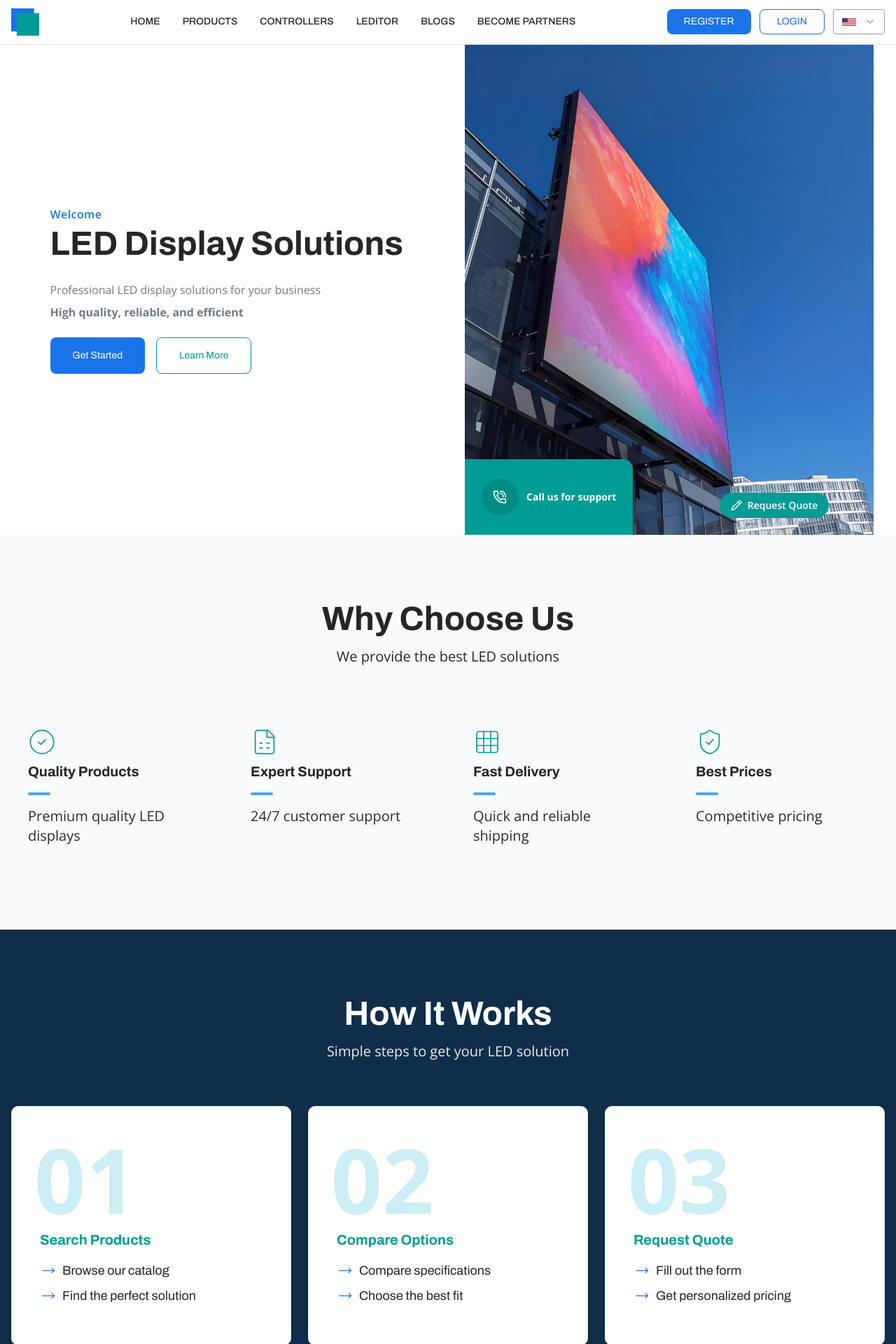
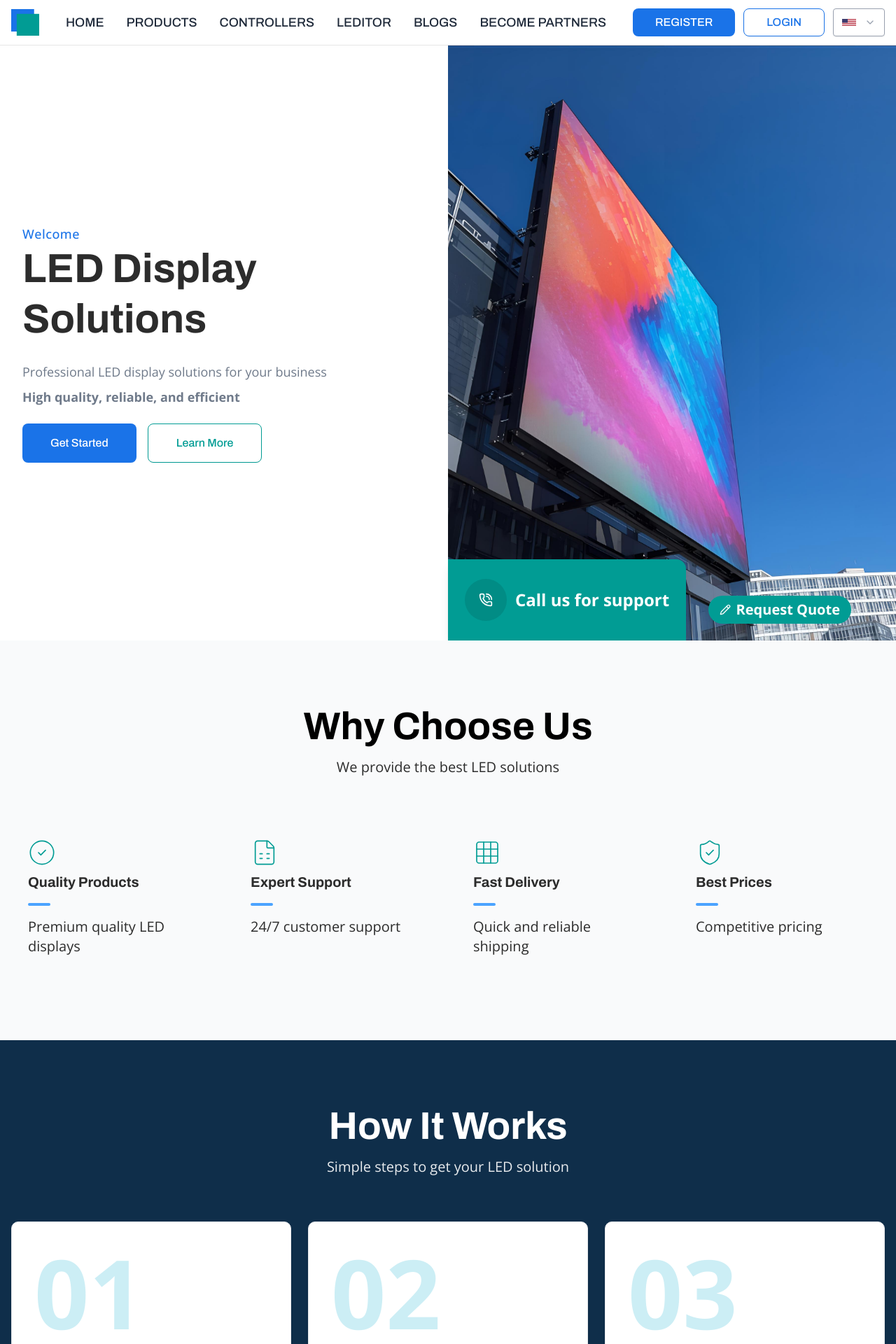
Before and after one commit to Momin-001/quotation-platform, a Next.js app: page / in a window 1280 px wide. Shown: the top 1920 px of the page at 70% size. Built offline with nearby package versions, Linux system fonts and the light colour scheme; no server answers; the database is empty.

Commit message:
Homepage fixes

```diff
--- a/app/globals.css
+++ b/app/globals.css
@@ -51,7 +51,7 @@
 :root {
   --radius: 0.625rem;
   --background: oklch(1 0 0);
-  --foreground: oklch(0.27 0 0);
+  --foreground: #2C2C2C;
   --card: oklch(1 0 0);
   --card-foreground: oklch(0.145 0 0);
   --popover: oklch(1 0 0);
--- a/components/guest/FAQSection.jsx
+++ b/components/guest/FAQSection.jsx
@@ -64,10 +64,10 @@ export default function FAQSection({ homepageData, faqsData = null, showAll = fa
                 <div className="grid grid-cols-1 lg:grid-cols-2 gap-12 lg:gap-16 items-center">
                     {/* Left Section - Heading */}
                     <div className="space-y-4">
-                        <p className="text-3xl md:text-4xl lg:text-5xl font-bold mb-4 font-archivo">
+                        <p className="text-4xl md:text-5xl lg:text-[55px] text-black font-bold mb-4 font-archivo">
                             {getText("faqTitle")}
                         </p>
-                        <h2 className="text-lg md:text-xl max-w-3xl mx-auto font-open-sans">
+                        <h2 className="text-lg md:text-xl max-w-3xl mx-auto font-normal font-open-sans">
                             {getText("faqSubtitle")}
                         </h2>
                     </div>
@@ -104,7 +104,7 @@ export default function FAQSection({ homepageData, faqsData = null, showAll = fa
                                                 <AccordionTrigger
                                                     className="w-full flex items-center justify-between p-6 text-left hover:bg-gray-50 transition-colors [&>svg]:hidden"
                                                 >
-                                                    <h3 className={`text-lg font-open-sans pr-4 ${isOpen ? "font-semibold" : ""}`}>
+                                                    <h3 className={`text-[21px] font-open-sans pr-4 ${isOpen ? "font-semibold" : "font-normal"}`}>
                                                         {faq.title}
                                                     </h3>
                                                     <div
@@ -122,7 +122,7 @@ export default function FAQSection({ homepageData, faqsData = null, showAll = fa
                                                     </div>
                                                 </AccordionTrigger>
                                                 <AccordionContent className="p-6 pt-0">
-                                                    <p className="text-gray-700 leading-relaxed font-open-sans">
+                                                    <p className="leading-relaxed font-open-sans font-normal text-[19px]">
                                                         {faq.description}
                                                     </p>
                                                 </AccordionContent>
--- a/components/guest/HeroSection.jsx
+++ b/components/guest/HeroSection.jsx
@@ -17,59 +17,45 @@ export default function HeroSection({ homepageData }) {
     };
 
 return (
-        <section className="relative w-full flex items-center justify-center max-w-[1500px] mx-auto">
-            <div>
-                <div className="grid grid-cols-1 lg:grid-cols-2 gap-8 lg:gap-12 items-center">
-                    {/* Left Section - Content */}
-                    <div className="space-y-6 z-10 p-10">
+    <section className="relative w-full overflow-hidden">
+        <div className="flex flex-col lg:flex-row min-h-[700px] lg:min-h-[850px]">
+
+            {/* Left Section - content pushed from center leftward */}
+            <div className="flex-1 flex items-center justify-end">
+                <div className="w-full lg:max-w-[750px] space-y-6 px-8 lg:pr-16 lg:pl-8 py-16">
                     {/* Small Label */}
                     <div>
-                            <p className="text-md font-semibold text-[#1A73E8] tracking-wide font-open-sans">
+                        <p className="text-lg font-medium font-open-sans text-[#1A73E8] tracking-wide">
                             {getText("heroSmallLabel")}
                         </p>
-
-                            {/* Main Title */}
-                            <h1 className="text-3xl md:text-4xl lg:text-5xl font-bold font-archivo leading-tight">
+                        <h1 className="text-4xl md:text-5xl lg:text-[58px] font-bold font-archivo leading-tight">
                             {getText("heroTitle")}
                         </h1>
                     </div>
 
                     <div className="space-y-2">
-                            {/* Description */}
-                            <p className="text-[#6F7A8A] font-normal font-open-sans">
+                        <p className="text-[#6F7A8A] font-normal text-lg font-open-sans">
                             {getText("heroDescription")}
                         </p>
-
-                            {/* Short Description */}
-                            <p className="text-[#6F7A8A] font-bold font-open-sans">
+                        <p className="text-[#6F7A8A] text-lg font-bold font-open-sans">
                             {getText("heroShortDescription")}
                         </p>
                     </div>
-
-
-                        {/* Search Bar */}
-                        {/* <div className="relative">
-                            <Search className="absolute left-4 top-1/2 transform -translate-y-1/2 text-gray-400 h-5 w-5" />
-                            <Input
-                                type="text"
-                                placeholder={getText("heroInputPlaceholder")}
-                                className="pl-12 pr-4 py-6 text-base border-2 border-gray-300 rounded-lg focus:border-primary font-open-sans"
-                            />
-                        </div> */}
 
                     {/* Action Buttons */}
                     <div className="flex flex-col sm:flex-row gap-4">
                         <Button size="lg">
                             {getText("heroPrimaryButton")}
                         </Button>
-                            <Button size='lg' variant="outline" className="border-secondary text-secondary hover:bg-secondary/5">
+                        <Button size="lg" variant="outline" className="border-secondary text-secondary hover:bg-secondary/5">
                             {getText("heroSecondaryButton")}
                         </Button>
                     </div>
                 </div>
+            </div>
 
-                    {/* Right Section - Image with Overlays */}
-                    <div className="relative h-[700px] overflow-hidden">
+            {/* Right Section - flush to right edge, no margin/padding on right */}
+            <div className="relative h-[700px] lg:h-auto w-full lg:w-[50%] shrink-0">
                 <Image
                     src={homepageData?.heroImageUrl || "/hero-led-display.jpg"}
                     alt="LED Display"
@@ -78,29 +64,26 @@ export default function HeroSection({ homepageData }) {
                     priority
                 />
 
-
                 {/* Bottom Actions */}
                 <div className="absolute bottom-0 left-0 w-full flex flex-col sm:flex-row sm:justify-between sm:items-end gap-3 p-4 sm:p-0 z-10">
-
                     {/* Hotline CTA */}
-                            <div className="bg-secondary rounded-tr-xl text-primary-foreground px-6 py-7 flex items-center gap-3 shadow-lg max-w-1/2">
-                                <div className="bg-[#018C85] rounded-full p-4">
+                    <div className="bg-secondary rounded-tr-xl text-primary-foreground px-6 py-7 flex items-center gap-3 shadow-lg max-w-[450px]">
+                        <div className="bg-[#018C85] rounded-full p-5">
                             <PhoneCall className="h-5 w-5 shrink-0" />
                         </div>
-                                <p className="text-sm font-bold font-open-sans">
+                        <p className="text-2xl font-bold font-open-sans">
                             {getText("heroHotlineCta")}
                         </p>
                     </div>
 
                     {/* Request for Offer Button */}
-                            <Button variant="secondary" className="sm:mr-16 sm:mb-6 font-semibold font-open-sans px-4! rounded-full">
-                                <Pencil className="h-5 w-5 shrink-0" />
+                    <Button variant="secondary" className="sm:mr-16 sm:mb-6 text-xl font-bold font-open-sans px-4! rounded-full">
+                        <Pencil className="h-6 w-6 shrink-0" />
                         {getText("heroRequestButton")}
                     </Button>
-
                 </div>
             </div>
-                </div>
+
         </div>
     </section>
 );
--- a/components/guest/HowItWorksSection.jsx
+++ b/components/guest/HowItWorksSection.jsx
@@ -53,10 +53,10 @@ export default function HowItWorksSection({ homepageData }) {
             <div className="container mx-auto px-4">
                 {/* Header Section */}
                 <div className="text-center mb-12 lg:mb-16">
-                    <h2 className="text-3xl md:text-4xl lg:text-5xl font-bold text-primary-foreground mb-4 font-archivo">
+                    <h2 className="text-4xl md:text-5xl lg:text-[55px] font-bold text-primary-foreground mb-4 font-archivo">
                         {getText("howItWorksTitle")}
                     </h2>
-                    <p className="text-lg md:text-xl text-primary-foreground/90 max-w-3xl mx-auto font-open-sans">
+                    <p className="text-lg md:text-xl text-primary-foreground/90 max-w-3xl mx-auto font-normal font-open-sans">
                         {getText("howItWorksSubtitle")}
                     </p>
                 </div>
@@ -71,22 +71,22 @@ export default function HowItWorksSection({ homepageData }) {
                                 className="bg-primary-foreground rounded-lg p-6 lg:px-10 pt-30 pb-14 relative border border-gray-200 shadow-sm"
                             >
                                 {/* Large Number - Top Left */}
-                                <div className="absolute top-10 left-8 text-8xl lg:text-9xl font-bold text-[#00A8CC33] leading-none font-open-sans">
+                                <div className="absolute top-8 left-8 text-9xl lg:text-[137px] font-bold text-[#00A8CC33] leading-none font-open-sans">
                                     {step.number}
                                 </div>
 
                                 {/* Title */}
-                                <h3 className="text-xl font-bold font-archivo text-secondary mb-4 relative z-10 pt-14">
+                                <h3 className="text-2xl font-bold font-archivo text-secondary mb-4 relative z-10 pt-14">
                                     {step.title}
                                 </h3>
 
                                 {/* Bullet Points */}
-                                <ul className="space-y-2 relative z-10 w-xs font-archivo">
-                                    <li className="text-lg flex items-start">
+                                <ul className="space-y-2 relative z-10 w-full md:w-xs font-normal text-xl font-archivo">
+                                    <li className="flex items-start">
                                         <span className="mr-2 text-primary mt-1 shrink-0"><MoveRight className="h-5 w-6" strokeWidth={1.5} /></span>
                                         <span>{step.description1}</span>
                                     </li>
-                                    <li className="text-lg flex items-start">
+                                    <li className="flex items-start">
                                         <span className="mr-2 text-primary mt-1 shrink-0"><MoveRight className="h-5 w-6" strokeWidth={1.5} /></span>
                                         <span>{step.description2}</span>
                                     </li>
@@ -96,8 +96,8 @@ export default function HowItWorksSection({ homepageData }) {
                     })}
 
                     {/* CTA Box - Bottom Right (6th position) */}
-                    <div className="bg-[#0F2E4A] border-2 border-primary rounded-lg p-6 lg:p-8 flex flex-col items-center justify-center space-y-4 min-h-[300px]">
-                        <Button size="lg" className="w-full">
+                    <div className="bg-[#0F2E4A] border-6 border-secondary rounded-lg px-24 py-6 lg:py-8 lg:px-30 flex flex-col items-center justify-center space-y-4 min-h-[300px]">
+                        <Button variant="default" size="lg" className="w-full">
                             {getText("ctaCardButton1")}
                         </Button>
                         <Button
--- a/components/guest/MarketingPartnersSection.jsx
+++ b/components/guest/MarketingPartnersSection.jsx
@@ -33,10 +33,10 @@ export default function MarketingPartnersSection({ homepageData, partners = [] }
         <section className="w-full bg-white py-14 lg:py-16">
             <div className="container mx-auto px-4">
                 <div className="text-center mb-12 lg:mb-16">
-                    <h2 className="text-3xl md:text-4xl lg:text-5xl font-bold mb-4 font-archivo">
+                    <h2 className="text-4xl md:text-5xl lg:text-[55px] text-black font-bold mb-4 font-archivo">
                         {getText("marketingPartnersTitle")}
                     </h2>
-                    <p className="text-lg md:text-xl max-w-3xl mx-auto font-open-sans">
+                    <p className="text-lg md:text-xl max-w-3xl mx-auto text-primary-background font-normal font-open-sans">
                         {getText("marketingPartnersSubtitle")}
                     </p>
                 </div>
@@ -52,16 +52,16 @@ export default function MarketingPartnersSection({ homepageData, partners = [] }
     {partners.map((partner) => (
       <div
         key={partner.id}
-        className="shrink-0 bg-gray-100 rounded-lg hover:shadow-lg transition-shadow cursor-pointer flex items-center justify-center mx-4 w-[200px] h-[80px]"
+        className="shrink-0 bg-gray-100 rounded-lg hover:shadow-lg transition-shadow cursor-pointer flex items-center justify-center mx-4 w-[330px] h-[100px]"
         onClick={() => handlePartnerClick(partner.id, partner.websiteUrl)}
         onMouseEnter={() => setPauseOnHover(true)}
       >
         <Image
           src={partner.logoUrl}
           alt={partner.name}
-          width={160}
-          height={60}
-          className="object-contain w-[160px] h-[60px]"
+          width={200}
+          height={200}
+          className="object-contain w-[200px] h-[80px]"
         />
       </div>
     ))}
--- a/components/guest/Navbar.jsx
+++ b/components/guest/Navbar.jsx
@@ -40,7 +40,7 @@ export default function Navbar({ navbarData }) {
                 <Link href="/" className="shrink-0">
                     <Image className="" src="/logo.png" alt="Logo" width={40} height={40} />
                 </Link>
-                <div className="hidden lg:flex px-8 items-center gap-8 text-sm font-medium text-gray-800">
+                <div className="hidden lg:flex px-8 items-center gap-8 text-lg font-medium text-gray-800">
                     <Link href="/" className="hover:text-primary transition-colors">
                         {getNavText(1)}
                     </Link>
@@ -70,12 +70,12 @@ export default function Navbar({ navbarData }) {
                         ) : !isAuthenticated ? (
                             <>
                                 <Link href="/register">
-                                    <Button className="bg-primary hover:bg-primary/90 text-white px-6">
+                                    <Button variant="default">
                                         REGISTER
                                     </Button>
                                 </Link>
                                 <Link href="/login">
-                                    <Button variant="outline" className="text-primary border-primary hover:bg-primary/5 px-6">
+                                    <Button variant="outline" size="default" className="text-primary border-primary hover:bg-primary/5">
                                         LOGIN
                                     </Button>
                                 </Link>
--- a/components/guest/PartnersSection.jsx
+++ b/components/guest/PartnersSection.jsx
@@ -32,10 +32,10 @@ export default function PartnersSection({ homepageData, partners = [] }) {
             <div className="container mx-auto px-4">
                 {/* Header Section */}
                 <div className="text-center mb-12 lg:mb-16">
-                    <h2 className="text-3xl md:text-4xl lg:text-5xl font-bold mb-4 font-archivo">
+                    <h2 className="text-4xl md:text-5xl lg:text-[55px] text-black font-bold mb-4 font-archivo">
                         {getText("partnersTitle")}
                     </h2>
-                    <p className="text-lg md:text-xl max-w-3xl mx-auto font-open-sans">
+                    <p className="text-lg md:text-xl max-w-3xl mx-auto text-primary-background font-normal font-open-sans">
                         {getText("partnersSubtitle")}
                     </p>
                 </div>
@@ -53,16 +53,17 @@ export default function PartnersSection({ homepageData, partners = [] }) {
                             {partners.map((partner) => (
                                 <div
                                     key={partner.id}
-                    className="shrink-0 bg-gray-100 rounded-lg hover:shadow-lg transition-shadow cursor-pointer flex items-center justify-center mx-4 w-[200px] h-[80px]"
+                                    className="shrink-0 bg-gray-100 rounded-lg hover:shadow-lg transition-shadow cursor-pointer flex items-center justify-center mx-4 w-[330px] h-[100px]"
                                     onClick={() => handlePartnerClick(partner.id, partner.websiteUrl)}
                                     onMouseEnter={() => setPauseOnHover(true)}
                                 >
                                     <Image
                                         src={partner.logoUrl}
                                         alt={partner.name}
-                        width={160}
-                        height={60}
-                        className="object-contain w-[130px] h-[60px]"
+                                        width={200}
+                                        height={200}
+                                        priority
+                                        className="object-contain w-[200px] h-[80px]"
                                     />
                                 </div>
                             ))}
--- a/components/guest/ValueBlocksSection.jsx
+++ b/components/guest/ValueBlocksSection.jsx
@@ -42,10 +42,10 @@ export default function ValueBlocksSection({ homepageData }) {
             <div className="container mx-auto px-4">
                 {/* Header Section */}
                 <div className="text-center mb-12 lg:mb-16">
-                    <h2 className="text-3xl md:text-4xl lg:text-5xl font-bold mb-4 font-archivo">
+                    <h2 className="text-4xl md:text-5xl lg:text-[55px] text-black font-bold mb-4 font-archivo">
                         {getText("valueBlocksTitle")}
                     </h2>
-                    <p className="text-lg md:text-xl max-w-3xl mx-auto font-open-sans">
+                    <p className="text-lg md:text-xl max-w-3xl mx-auto text-primary-background font-normal font-open-sans">
                         {getText("valueBlocksSubtitle")}
                     </p>
                 </div>
--- a/components/ui/button.tsx
+++ b/components/ui/button.tsx
@@ -5,7 +5,7 @@ import { Slot } from "radix-ui"
 import { cn } from "@/lib/utils"
 
 const buttonVariants = cva(
-  "inline-flex cursor-pointer font-archivo shrink-0 items-center justify-center gap-2 rounded-md text-sm whitespace-nowrap transition-all outline-none focus-visible:border-ring focus-visible:ring-[3px] focus-visible:ring-ring/50 disabled:pointer-events-none disabled:opacity-50 aria-invalid:border-destructive aria-invalid:ring-destructive/20 dark:aria-invalid:ring-destructive/40 [&_svg]:pointer-events-none [&_svg]:shrink-0 [&_svg:not([class*='size-'])]:size-4",
+  "inline-flex cursor-pointer font-archivo font-medium text-md shrink-0 items-center justify-center gap-2 rounded-md whitespace-nowrap transition-all outline-none focus-visible:border-ring focus-visible:ring-[3px] focus-visible:ring-ring/50 disabled:pointer-events-none disabled:opacity-50 aria-invalid:border-destructive aria-invalid:ring-destructive/20 dark:aria-invalid:ring-destructive/40 [&_svg]:pointer-events-none [&_svg]:shrink-0 [&_svg:not([class*='size-'])]:size-4",
   {
     variants: {
       variant: {
@@ -21,10 +21,10 @@ const buttonVariants = cva(
         link: "text-primary underline-offset-4 hover:underline",
       },
       size: {
-        default: "h-9 px-4 py-2 has-[>svg]:px-3",
+        default: "h-10 px-8 py-2 has-[>svg]:px-3",
         xs: "h-6 gap-1 rounded-md px-2 text-xs has-[>svg]:px-1.5 [&_svg:not([class*='size-'])]:size-3",
         sm: "h-8 gap-1.5 rounded-md px-3 has-[>svg]:px-2.5",
-        lg: "h-13 rounded-md px-8 has-[>svg]:px-4",
+        lg: "h-14 rounded-md px-10 has-[>svg]:px-4",
         icon: "size-9",
         "icon-xs": "size-6 rounded-md [&_svg:not([class*='size-'])]:size-3",
         "icon-sm": "size-8",
```
Also changed, not shown: components/guest/BlogsSection.jsx (+9 -9 lines), components/guest/Footer.jsx (+9 -8 lines), components/guest/LatestProjectsSection.jsx (+13 -17 lines). Lines whose indentation alone changed are shown as unchanged.
